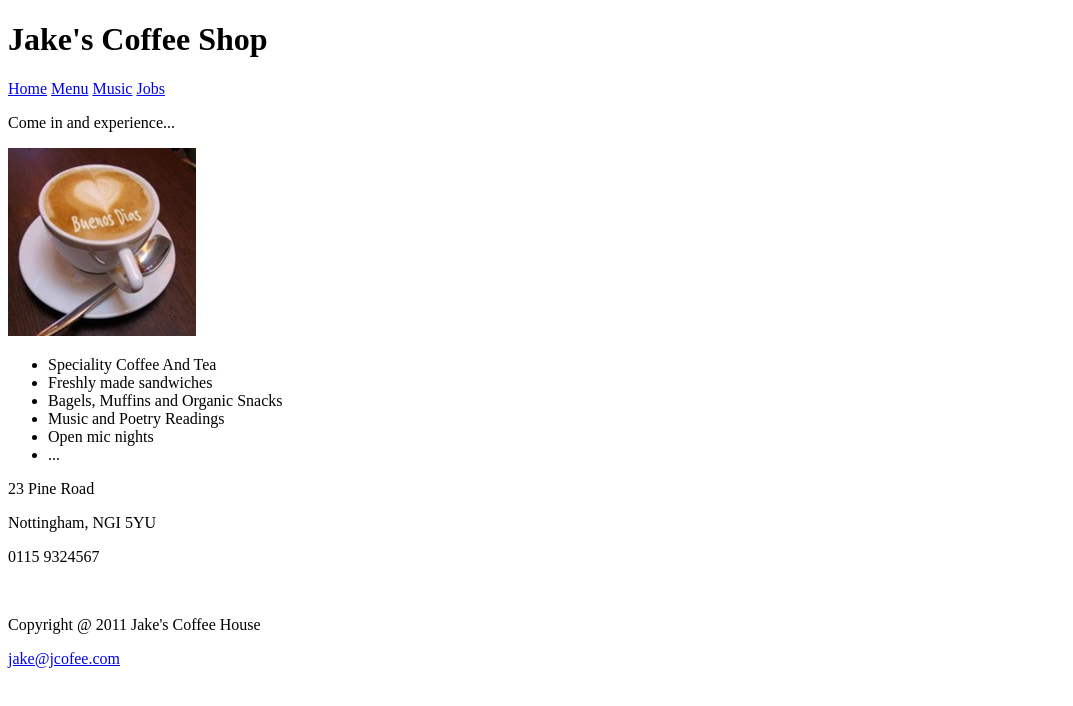
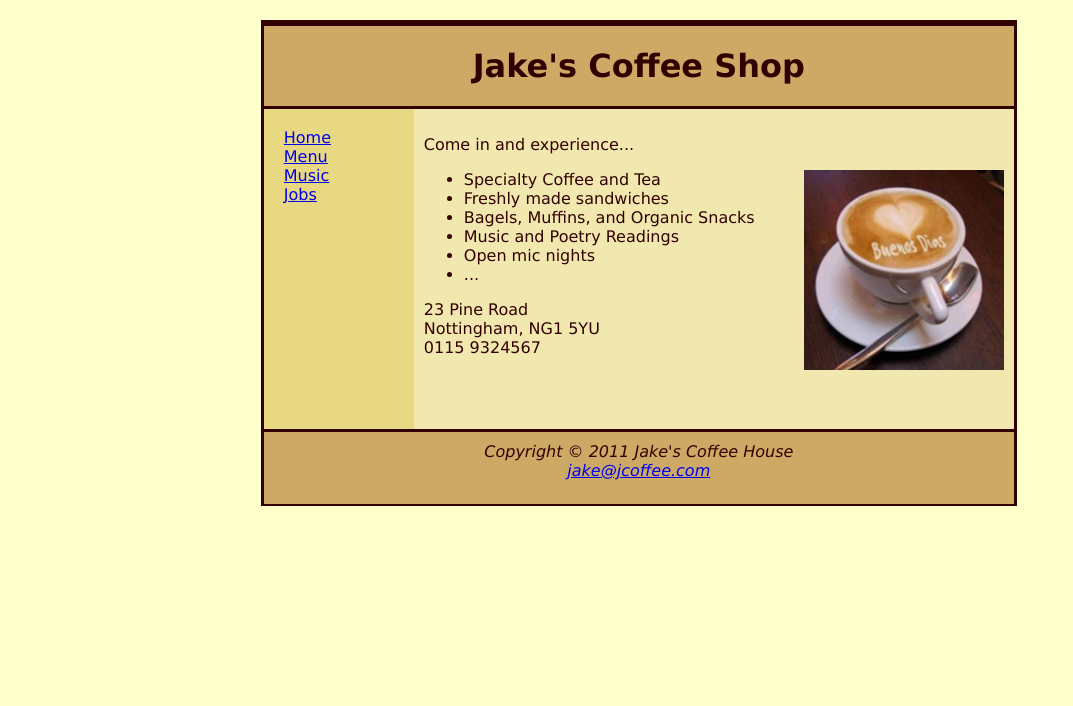
Before and after one commit to siesta-dev/Jake-coffee-shop, a plain HTML site: page index.html in a window 1280 px wide. Shown: the whole page, without its empty margins (0-1073 px from the left). Drawn offline with Linux system fonts and the light colour scheme.

Commit message:
push changes to HTML and added CSS

```diff
--- a/index.html
+++ b/index.html
@@ -1,41 +1,40 @@
 <!DOCTYPE html>
 <html>
     <head>
-        <h1>
-            Jake's Coffee Shop
-        </h1>
+       <meta charset ="utf-8">
+       <link rel="stylesheet" type="text/css" href="styles.css">
+       <title>Jake's Coffee Shop</title>
     </head>
 
     <body>
-        <div>
-            <a href="#Home">Home</a>
-            <a href="#Menu">Menu</a>
-            <a href="#Music">Music</a>
-            <a href="#Jobs">Jobs </a>
-        </div>
-
-        <div>
-            <p>Come in and experience...</p>
-            <img src="coffee.png"/>
-            <br/>
+        <div id="container">
+            <div id="logo">
+            <h1> Jake's Coffee Shop </h1>
+            </div>
+            <div id="leftcolumn">
+                <a class="navBar" href="#">Home</a>
+                <a class="navBar" href="#">Menu</a>
+                <a class="navBar" href="#">Music</a>
+                <a class="navBar" href="#j">Jobs</a>
+            </div>
+            <div id="rightcolumn">
+             <p>Come in and experience...</p>
+            <img class="floatright" src="coffee.png" alt="coffee"  width="200" height="200">
             <ul>
-                <li>Speciality Coffee And Tea </li>
-                <li>Freshly made sandwiches </li>
-                <li>Bagels, Muffins and Organic Snacks</li>
+                <li>Specialty Coffee and Tea</li>
+                <li>Freshly made sandwiches</li>
+                <li>Bagels, Muffins, and Organic Snacks</li>
                 <li>Music and Poetry Readings</li>
                 <li>Open mic nights</li>
-                <li>...</li>
+                <li> ... </li>
             </ul>
+            <p>23 Pine Road <br> Nottingham, NG1 5YU <br> 0115 9324567</p>
+        </div>
+      <div id="footer">
+        Copyright &copy; 2011 Jake's Coffee House<br>
+        <a href="jake@jcoffee.com">jake@jcoffee.com</a>
+      </div>
+    </div>
+  </body>
 
-            <p>23 Pine Road </p>
-            <p>Nottingham, NGI 5YU </p>
-            <p>0115 9324567</p>
-            <br>
-        </div>
-
-        <footer>
-            <p>Copyright @ 2011 Jake's Coffee House </p>
-            <a href="jake@jcoffee.com">jake@jcofee.com</a>
-        </footer>
-    </body>
 </html>
--- a/styles.css
+++ b/styles.css
@@ -0,0 +1,64 @@
+    body {
+      background-color: #ffffcc;
+      color: #330000;
+      font-family: Verdana;
+    }
+
+    img{
+        float: right;
+    }
+
+    #container {
+      margin-top: 20px;
+      margin-left: 20%;
+      margin-right: 20%;
+      height: 480px;
+      width: 750px;
+      border-style: solid;
+      padding: 0px;
+    }
+
+    #logo {
+      background-color: #ccaa66;
+      text-align: center;
+      border-bottom-style: solid;
+      border-top-style: solid;
+      height: 80px;
+      margin: 0px;
+    }
+
+    #leftcolumn {
+      background-color: #e8d882;
+      position: relative;
+      padding-left: 20px;
+      left: 0px;
+      width: 130px;
+      height: 320px;
+      float: left;
+      white-space: pre-line;
+    }
+
+    #navBar {
+      text-align: left;
+    }
+
+    #rightcolumn {
+      background-color: #f1e8b0;
+      position: relative;
+      width: 580px;
+      height: 300px;
+      padding: 10px;
+      float: right;
+    }
+
+
+    #footer {
+      background-color: #ccaa66;
+      border-top-style: solid;
+      height: 62px;
+      text-align: center;
+      font-style: italic;
+      width: 750px;
+      margin-top: 320px;
+      padding-top: 10px;
+    }
```
